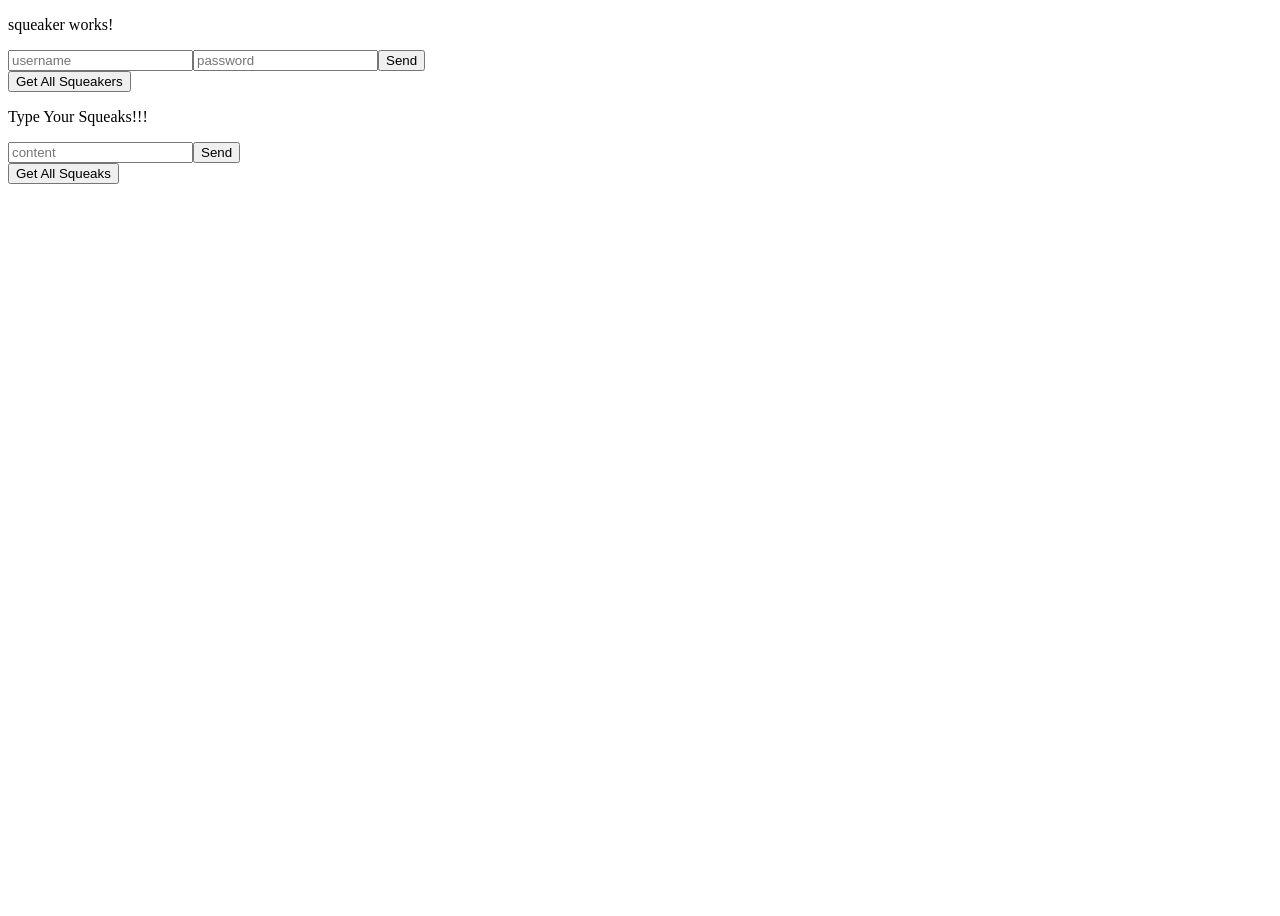
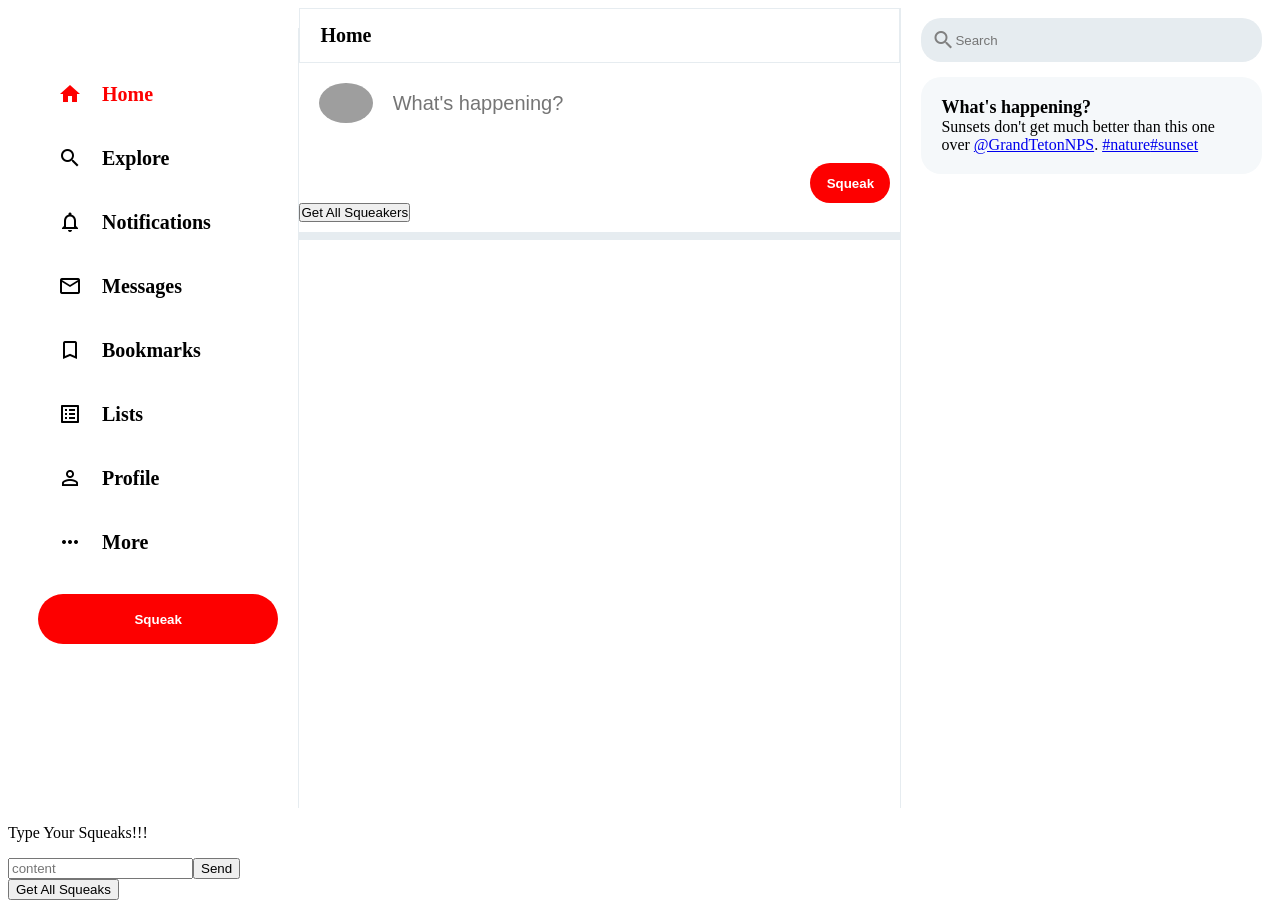
Before and after one commit to Twitter-Clone-Group/squeaker-front, an Angular app: page / in a window 1280 px wide. Before the commit the page ends 800 px from the top, so only its background shows below. Built offline with nearby package versions, Linux system fonts and the light colour scheme; grey boxes are pictures that could not be loaded.

Commit message:
template for frontend

```diff
--- a/src/app/squeaker/squeaker.component.css
+++ b/src/app/squeaker/squeaker.component.css
@@ -0,0 +1,240 @@
+* {
+  margin: 0;
+  padding: 0;
+  box-sizing: border-box;
+}
+
+body {
+  --squeaker-color: #fd0000;
+  --squeaker-background: #e6ecf0;
+}
+
+.sidebarOption {
+  display: flex;
+  align-items: center;
+  cursor: pointer;
+}
+
+.sidebarOption .material-icons,
+.fa-twitter {
+  padding: 20px;
+}
+
+.sidebarOption h2 {
+  font-weight: 800;
+  font-size: 20px;
+  margin-right: 20px;
+}
+
+.sidebarOption:hover {
+  background-color: var(--squeaker-background);
+  border-radius: 30px;
+  color: var(--squeaker-color);
+  transition: color 100ms ease-out;
+}
+
+.sidebarOption.active {
+  color: var(--squeaker-color);
+}
+
+.sidebar__squeak {
+  width: 100%;
+  background-color: var(--squeaker-color);
+  border: none;
+  color: white;
+  font-weight: 900;
+  border-radius: 30px;
+  height: 50px;
+  margin-top: 20px;
+}
+
+body {
+  display: flex;
+  height: 100vh;
+  max-width: 1300px;
+  margin-left: auto;
+  margin-right: auto;
+  padding: 0 10px;
+}
+
+.sidebar {
+  border-right: 1px solid var(--squeaker-background);
+  flex: 0.2;
+
+  min-width: 250px;
+  margin-top: 20px;
+  padding-left: 20px;
+  padding-right: 20px;
+}
+
+.fa-twitter {
+  color: var(--squeaker-color);
+  font-size: 30px;
+}
+
+/* feed */
+.feed {
+  flex: 0.5;
+  border-right: 1px solid var(--squeaker-background);
+  min-width: fit-content;
+  overflow-y: scroll;
+}
+
+.feed__header {
+  position: sticky;
+  top: 0;
+  background-color: white;
+  z-index: 100;
+  border: 1px solid var(--squeaker-background);
+  padding: 15px 20px;
+}
+
+.feed__header h2 {
+  font-size: 20px;
+  font-weight: 800;
+}
+
+.feed::-webkit-scrollbar {
+  display: none;
+}
+
+.feed {
+  -ms-overflow-style: none;
+  scrollbar-width: none;
+}
+
+/* tweet box */
+.squeakBox__input img {
+  border-radius: 50%;
+  height: 40px;
+}
+
+.squeakBox {
+  padding-bottom: 10px;
+  border-bottom: 8px solid var(--squeaker-background);
+  padding-right: 10px;
+}
+
+.squeakBox form {
+  display: flex;
+  flex-direction: column;
+}
+
+.squeakBox__input {
+  display: flex;
+  padding: 20px;
+}
+
+.squeakBox__input input {
+  flex: 1;
+  margin-left: 20px;
+  font-size: 20px;
+  border: none;
+  outline: none;
+}
+
+.squeakBox__squeakButton {
+  background-color: var(--squeaker-color);
+  border: none;
+  color: white;
+  font-weight: 900;
+
+  border-radius: 30px;
+  width: 80px;
+  height: 40px;
+  margin-top: 20px;
+  margin-left: auto;
+}
+
+/* post */
+.post__avatar img {
+  border-radius: 50%;
+  height: 40px;
+}
+
+.post {
+  display: flex;
+  align-items: flex-start;
+  border-bottom: 1px solid var(--squeaker-background);
+  padding-bottom: 10px;
+}
+
+.post__body img {
+  width: 450px;
+  object-fit: contain;
+  border-radius: 20px;
+}
+
+.post__footer {
+  display: flex;
+  justify-content: space-between;
+  margin-top: 10px;
+}
+
+.post__badge {
+  font-size: 14px !important;
+  color: var(--squeaker-color);
+  margin-right: 5px;
+}
+
+.post__headerSpecial {
+  font-weight: 600;
+  font-size: 12px;
+  color: gray;
+}
+
+.post__headerText h3 {
+  font-size: 15px;
+  margin-bottom: 5px;
+}
+
+.post__headerDescription {
+  margin-bottom: 10px;
+  font-size: 15px;
+}
+
+.post__body {
+  flex: 1;
+  padding: 10px;
+}
+
+.post__avatar {
+  padding: 20px;
+}
+
+/* widgets */
+.widgets {
+  flex: 0.3;
+}
+
+.widgets__input {
+  display: flex;
+  align-items: center;
+  background-color: var(--squeaker-background);
+  padding: 10px;
+  border-radius: 20px;
+  margin-top: 10px;
+  margin-left: 20px;
+}
+
+.widgets__input input {
+  border: none;
+  background-color: var(--squeaker-background);
+}
+
+.widgets__searchIcon {
+  color: gray;
+}
+
+.widgets__widgetContainer {
+  margin-top: 15px;
+  margin-left: 20px;
+  padding: 20px;
+  background-color: #f5f8fa;
+  border-radius: 20px;
+}
+
+.widgets__widgetContainer h2 {
+  font-size: 18px;
+  font-weight: 800;
+}
--- a/src/app/squeaker/squeaker.component.html
+++ b/src/app/squeaker/squeaker.component.html
@@ -1,26 +1,209 @@
-<p>squeaker works!</p>
-<div class="chat-box bg-white">
-  <form (ngSubmit)="saveSqueaker(sendForm)" #sendForm="ngForm">
-    <div class="input-group">
-      <input class="form-control border no-shadow no-rounded" type="text" name="username" placeholder="username" ngModel>
-      <input class="form-control border no-shadow no-rounded" type="text" name="password" placeholder="password" ngModel>
-      <span class="input-group-btn">
-                    <button class="btn btn-success no-rounded" type="submit">Send</button>
-                  </span>
-    </div><!-- /input-group -->
-  </form>
+<!--<p>squeaker works!</p>-->
+<!--<div class="chat-box bg-white">-->
+<!--  <form (ngSubmit)="saveSqueaker(sendForm)" #sendForm="ngForm">-->
+<!--    <div class="input-group">-->
+<!--      <input class="form-control border no-shadow no-rounded" type="text" name="username" placeholder="username" ngModel>-->
+<!--      <input class="form-control border no-shadow no-rounded" type="text" name="password" placeholder="password" ngModel>-->
+<!--      <span class="input-group-btn">-->
+<!--                    <button class="btn btn-success no-rounded" type="submit">Send</button>-->
+<!--                  </span>-->
+<!--    </div>&lt;!&ndash; /input-group &ndash;&gt;-->
+<!--  </form>-->
+<!--</div>-->
+<!--<div>-->
+<!--  <button class="btn btn-success no-rounded" type="submit" (click)="findAllSqueakers()">Get All Squeakers</button>-->
+<!--</div>-->
+<!--<div>-->
+<!--  <ol>-->
+<!--    <li *ngFor="let squeaker of this.squeakers">-->
+<!--      <p>-->
+<!--        id = {{squeaker.id}}-->
+<!--        username = {{squeaker.username}}-->
+<!--        password = {{squeaker.password}}-->
+<!--      </p>-->
+<!--    </li>-->
+<!--  </ol>-->
+<!--</div>-->
+<!--<p>Type Your Squeaks!!!</p>-->
+<!--<div class="chat-box bg-white">-->
+<!--  <form (ngSubmit)="saveSqueak(sendForm)" #sendForm="ngForm">-->
+<!--    <div class="input-group">-->
+<!--      <input class="form-control border no-shadow no-rounded" type="text" name="content" placeholder="content" ngModel>-->
+<!--      <span class="input-group-btn">-->
+<!--                    <button class="btn btn-success no-rounded" type="submit">Send</button>-->
+<!--                  </span>-->
+<!--    </div>&lt;!&ndash; /input-group &ndash;&gt;-->
+<!--  </form>-->
+<!--</div>-->
+<!--<div>-->
+<!--  <button class="btn btn-success no-rounded" type="submit" (click)="findAllSqueaks()">Get All Squeaks</button>-->
+<!--</div>-->
+<!--<div>-->
+<!--  <ol>-->
+<!--    <li *ngFor="let squeak of this.squeaks">-->
+<!--      <p>-->
+<!--        id = {{squeak.id}}-->
+<!--        content = {{squeak.content}}-->
+<!--      </p>-->
+<!--    </li>-->
+<!--  </ol>-->
+<!--</div>-->
+
+
+
+
+<!DOCTYPE html>
+<html lang="en">
+<head>
+  <meta charset="UTF-8" />
+  <meta http-equiv="X-UA-Compatible" content="IE=edge" />
+  <meta name="viewport" content="width=device-width, initial-scale=1.0" />
+  <title>Twitter Clone - Final</title>
+  <link rel="stylesheet" href="squeaker.component.css" />
+  <link href="https://fonts.googleapis.com/icon?family=Material+Icons" rel="stylesheet" />
+  <link
+    rel="stylesheet"
+    href="https://cdnjs.cloudflare.com/ajax/libs/font-awesome/5.15.3/css/all.min.css"
+    integrity="sha512-iBBXm8fW90+nuLcSKlbmrPcLa0OT92xO1BIsZ+ywDWZCvqsWgccV3gFoRBv0z+8dLJgyAHIhR35VZc2oM/gI1w=="
+    crossorigin="anonymous"
+  />
+</head>
+<body>
+<!-- sidebar starts -->
+<div class="sidebar">
+  <i class="fab fa-twitter"></i>
+  <div class="sidebarOption active">
+    <span class="material-icons"> home </span>
+    <h2>Home</h2>
+  </div>
+
+  <div class="sidebarOption">
+    <span class="material-icons"> search </span>
+    <h2>Explore</h2>
+  </div>
+
+  <div class="sidebarOption">
+    <span class="material-icons"> notifications_none </span>
+    <h2>Notifications</h2>
+  </div>
+
+  <div class="sidebarOption">
+    <span class="material-icons"> mail_outline </span>
+    <h2>Messages</h2>
+  </div>
+
+  <div class="sidebarOption">
+    <span class="material-icons"> bookmark_border </span>
+    <h2>Bookmarks</h2>
+  </div>
+
+  <div class="sidebarOption">
+    <span class="material-icons"> list_alt </span>
+    <h2>Lists</h2>
+  </div>
+
+  <div class="sidebarOption">
+    <span class="material-icons"> perm_identity </span>
+    <h2>Profile</h2>
+  </div>
+
+  <div class="sidebarOption">
+    <span class="material-icons"> more_horiz </span>
+    <h2>More</h2>
+  </div>
+  <button class="sidebar__squeak">Squeak</button>
 </div>
-<div>
-  <button class="btn btn-success no-rounded" type="submit" (click)="findAllSqueakers()">Get All Squeakers</button>
+<!-- sidebar ends -->
+
+<!-- feed starts -->
+<div class="feed">
+  <div class="feed__header">
+    <h2>Home</h2>
+  </div>
+
+  <!-- squeakBox starts -->
+  <div class="squeakBox">
+    <form>
+      <div class="squeakBox__input">
+        <img
+          src="https://i.pinimg.com/originals/a6/58/32/a65832155622ac173337874f02b218fb.png"
+          alt=""
+        />
+        <input type="text" placeholder="What's happening?" />
+      </div>
+      <button class="squeakBox__squeakButton">Squeak</button>
+    </form>
+    <button class="btn btn-success no-rounded" type="submit" (click)="findAllSqueakers()">Get All Squeakers</button>
+  </div>
+  <!-- squeakBox ends -->
+
+  <!-- post starts -->
+  <div>
+    <ol>
+      <li *ngFor="let squeaker of this.squeakers">
+        <div class="post">
+          <div class="post__avatar">
+            <img
+              src="https://i.pinimg.com/originals/a6/58/32/a65832155622ac173337874f02b218fb.png"
+              alt=""
+            />
+          </div>
+
+          <div class="post__body">
+            <div class="post__header">
+              <div class="post__headerText">
+                <h3>
+                  {{ squeaker.username }}
+                  <span class="post__headerSpecial"
+                  ><span class="material-icons post__badge"> verified </span>@{{ squeaker.username }}</span
+                  >
+                </h3>
+              </div>
+              <div class="post__headerDescription">
+                <p>Lorem ipsum, dolor sit amet consectetur adipisicing elit.</p>
+              </div>
+            </div>
+            <img
+              src="https://www.focus2move.com/wp-content/uploads/2020/01/Tesla-Roadster-2020-1024-03.jpg"
+              alt=""
+            />
+            <div class="post__footer">
+              <span class="material-icons"> repeat </span>
+              <span class="material-icons"> favorite_border </span>
+              <span class="material-icons"> publish </span>
+            </div>
+          </div>
+        </div>
+      </li>
+    </ol>
+  </div>
+  <!-- post ends -->
 </div>
-<div>
-  <ol>
-    <li *ngFor="let squeaker of this.squeakers">
-      <p>
-        id = {{squeaker.id}}
-        username = {{squeaker.username}}
-        password = {{squeaker.password}}
+<!-- feed ends -->
+
+<!-- widgets starts -->
+<div class="widgets">
+  <div class="widgets__input">
+    <span class="material-icons widgets__searchIcon"> search </span>
+    <input type="text" placeholder="Search" />
+  </div>
+
+  <div class="widgets__widgetContainer">
+    <h2>What's happening?</h2>
+    <blockquote class="squeaker-squeak">
+      <p lang="en" dir="ltr">
+        Sunsets don&#39;t get much better than this one over
+        <a href="https://twitter.com/GrandTetonNPS?ref_src=twsrc%5Etfw">@GrandTetonNPS</a>.
+        <a href="https://twitter.com/hashtag/nature?src=hash&amp;ref_src=twsrc%5Etfw"
+        >#nature</a
+        >
+        <a href="https://twitter.com/hashtag/sunset?src=hash&amp;ref_src=twsrc%5Etfw"
+        >#sunset</a>
       </p>
-    </li>
-  </ol>
+    </blockquote>
+
+  </div>
 </div>
+<!-- widgets ends -->
+</body>
+</html>
```
